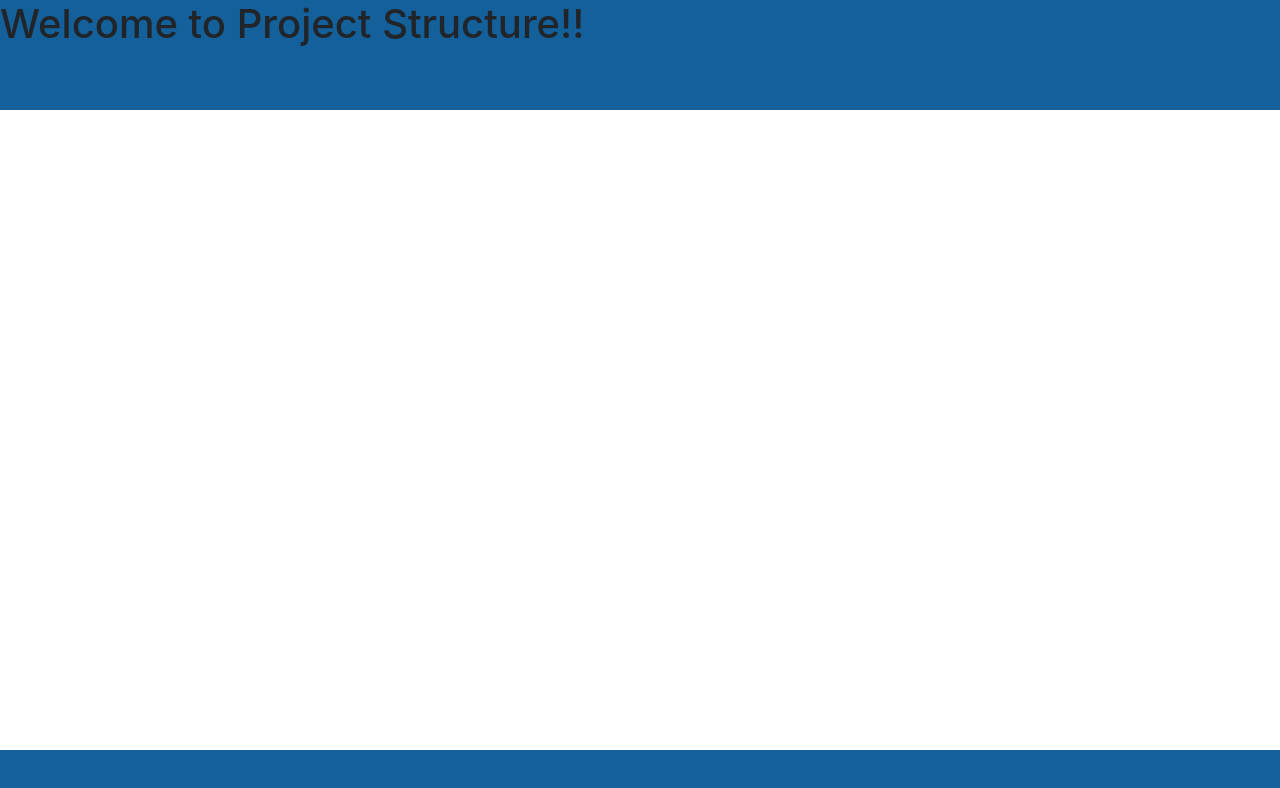
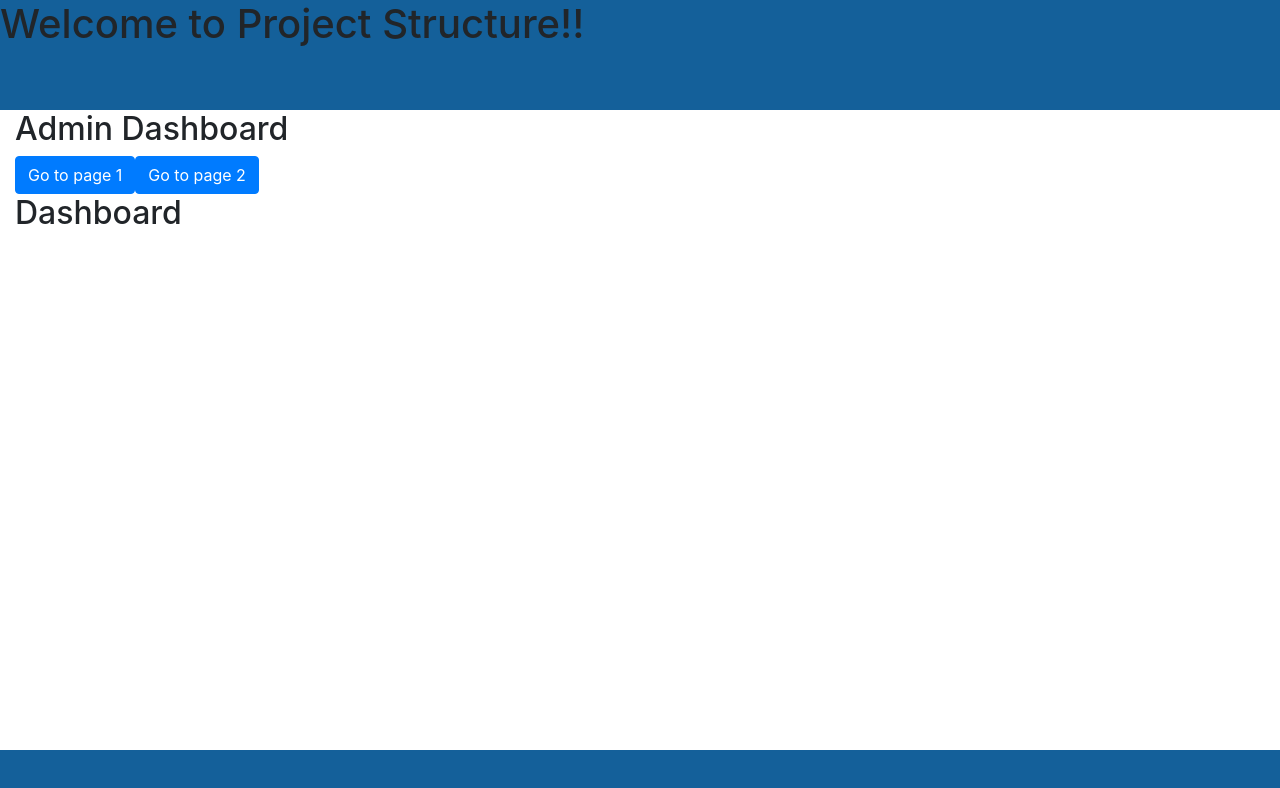
Before and after one commit to joshirahulgit/ids-scheduler-admin-temp, an Angular app: page /admin in a window 1280 px wide. Before the commit this address led to /. Shown: the top 788 px of the page. Built offline with nearby package versions, Linux system fonts and the light colour scheme.

Commit message:
Root and Child routing implemented.

```diff
--- /dev/null
+++ b/src/app/admin/admin-dashboard.component.ts
@@ -0,0 +1,11 @@
+import { Component } from "@angular/core";
+
+@Component({
+    selector:'admin-dashboard',
+    template:`
+        <h2>Dashboard</h2>
+    `
+})
+export class DashboardComponent{
+
+}
--- /dev/null
+++ b/src/app/admin/admin-start.component.ts
@@ -0,0 +1,9 @@
+import { Component } from "@angular/core";
+
+@Component({
+    selector:'admin-start',
+    template:'<h2>Admin Start Page</h2>'
+})
+export class AdminStartComponent{
+
+}
--- /dev/null
+++ b/src/app/admin/admin.component.ts
@@ -0,0 +1,18 @@
+import { Component } from "@angular/core";
+
+@Component({
+    selector:'admin',
+    template:`
+    <h2>Admin Dashboard</h2>
+    <button class="btn btn-primary" routerLink="./page1">
+        Go to page 1
+    </button>
+    <button class="btn btn-primary" routerLink="./page2">
+        Go to page 2
+    </button>
+    <router-outlet></router-outlet>
+    `
+})
+export class AdminComponent{
+
+}
--- /dev/null
+++ b/src/app/admin/admin.routing.ts
@@ -0,0 +1,24 @@
+import { Routes } from "@angular/router";
+// import { AdminStartComponent } from "./admin-start.component";
+import { DashboardComponent } from "./admin-dashboard.component";
+import { AdminComponent } from "./admin.component";
+import { Page1 } from "./page1";
+import { Page2 } from "./page2";
+
+
+export const adminRoutes: Routes = [
+    {
+        path: 'admin',
+        component: AdminComponent,
+        children: [
+            {
+                path: '',
+                children: [
+                    { path: 'page1', component: Page1 },
+                    { path: 'page2', component: Page2 },
+                    { path: '', component: DashboardComponent }
+                ],
+            }
+        ]
+    }
+];
--- /dev/null
+++ b/src/app/admin/page1.ts
@@ -0,0 +1,9 @@
+import { Component } from "@angular/core";
+
+@Component({
+    selector:'page1',
+    template:'<h2>Page 1</h2>'
+})
+export class Page1{
+
+}
--- /dev/null
+++ b/src/app/admin/page2.ts
@@ -0,0 +1,9 @@
+import { Component } from "@angular/core";
+
+@Component({
+    selector:'page2',
+    template:'<h2>Page 2</h2>'
+})
+export class Page2{
+
+}
--- a/src/app/app.module.ts
+++ b/src/app/app.module.ts
@@ -8,9 +8,11 @@ import { NgbModule } from "@ng-bootstrap/ng-bootstrap";
 import { HeaderModule } from "./header/header.module";
 import { FooterModule } from "./footer/footer.module";
 import { HomeModule } from "./home/home.module";
+import { AdminModule } from "./admin/admin.module";
 
 import { AppComponent } from './app.component';
 
+// import { AdminRouting } from "./admin/admin.routing";
 import { HomeRouting } from "./home/home.routing";
 
 @NgModule({
@@ -23,6 +25,8 @@ import { HomeRouting } from "./home/home.routing";
     HomeModule,
     HeaderModule,
     FooterModule,
+    AdminModule,
+    // AdminRouting,
     HomeRouting
   ],
   providers: [],
--- a/src/app/home/home.component.html
+++ b/src/app/home/home.component.html
@@ -1 +1,6 @@
 <h2>This is an Admin application to manage scheduler application.</h2>
+<button class="btn btn-primary" routerLink="/admin" >
+    Go to Admin
+</button>
+<!-- <router-outlet name"AdminChild"></router-outlet> -->
+<router-outlet name="AdminChild"></router-outlet>
```
Also changed, not shown: src/app/admin/admin.module.ts (added, +26 -0 lines), src/app/home/home.module.ts (+9 -4 lines).
